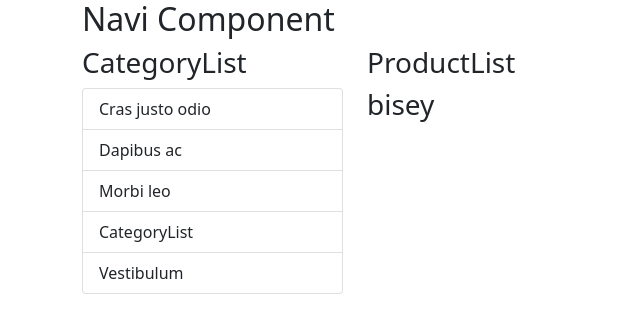
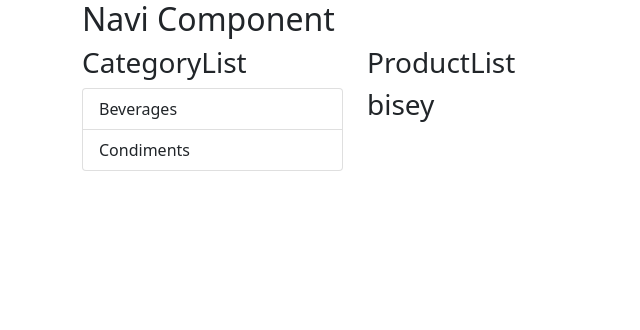
Before and after one commit to esadakman/udemy-react, a React (Create React App) app: page / in a window 1280 px wide. Shown: the top 330 px of the page, without its empty margins (0-640 px from the left). Built offline with nearby package versions, Linux system fonts and the light colour scheme; the HTML template or start-up script is replaced by a standard one.

Commit message:
working with state

```diff
--- a/src/CategoryList.js
+++ b/src/CategoryList.js
@@ -3,28 +3,36 @@
 
 export default class CategoryList extends Component {
   // ! App js 'deki category list'imi okumak için bir constructor oluşturuz ,
-  // ! ardından "super" diyerek props'ımızı component'imize taşıyoruz. en son ise state oluşturuyoruz
+  // ! ardından "super" diyerek props'ımızı component'imize taşıyoruz. en son ise state oluşturuyoruz. Sonra bu state'i {this.state.counter} şeklinde kullanıyoruz
   // ? en son ise çağırmak istediğimiz yere gidip this.props deyip title diyerek çağırıyoruz
+  constructor(props) {
+    super(props);
+    this.state = {
+      categories: [
+        { categoryId: 1, categoryName: "Beverages" },
+        { categoryId: 2, categoryName: "Condiments" },
+      ],
+    };
+  }
   // *=======================
   // ! app.js'de encapsulation yöntemimizi uyguladıktan sonra burada divimizin içine girip {this.props.info.__değişkenismi__} şeklinde çağırıyoruz
-  constructor(props) {
-    super(props);
-    state: {
-    }
-  }
 
   render() {
     return (
       <div>
         {/* <h3>{this.props.title}</h3> */}
         <h3>{this.props.info.title}</h3>
+        <h3>{this.state.counter}</h3>
 
         <ListGroup>
-          <ListGroupItem>Cras justo odio</ListGroupItem>
-          <ListGroupItem>Dapibus ac </ListGroupItem>
-          <ListGroupItem>Morbi leo </ListGroupItem>
-          <ListGroupItem>{this.props.info.title}</ListGroupItem>
-          <ListGroupItem>Vestibulum </ListGroupItem>
+          {
+            // ! yukarıda yazmış olduğumuz categories'im içerisinde ki bilgileri getirmek için
+            this.state.categories.map((category) => (
+              <ListGroupItem key={category.categoryId}>
+                {category.categoryName}{" "}
+              </ListGroupItem>
+            ))
+          }
         </ListGroup>
       </div>
     );
```
Also changed, not shown: 1 other file (tests, documents, lock files or other folders).
